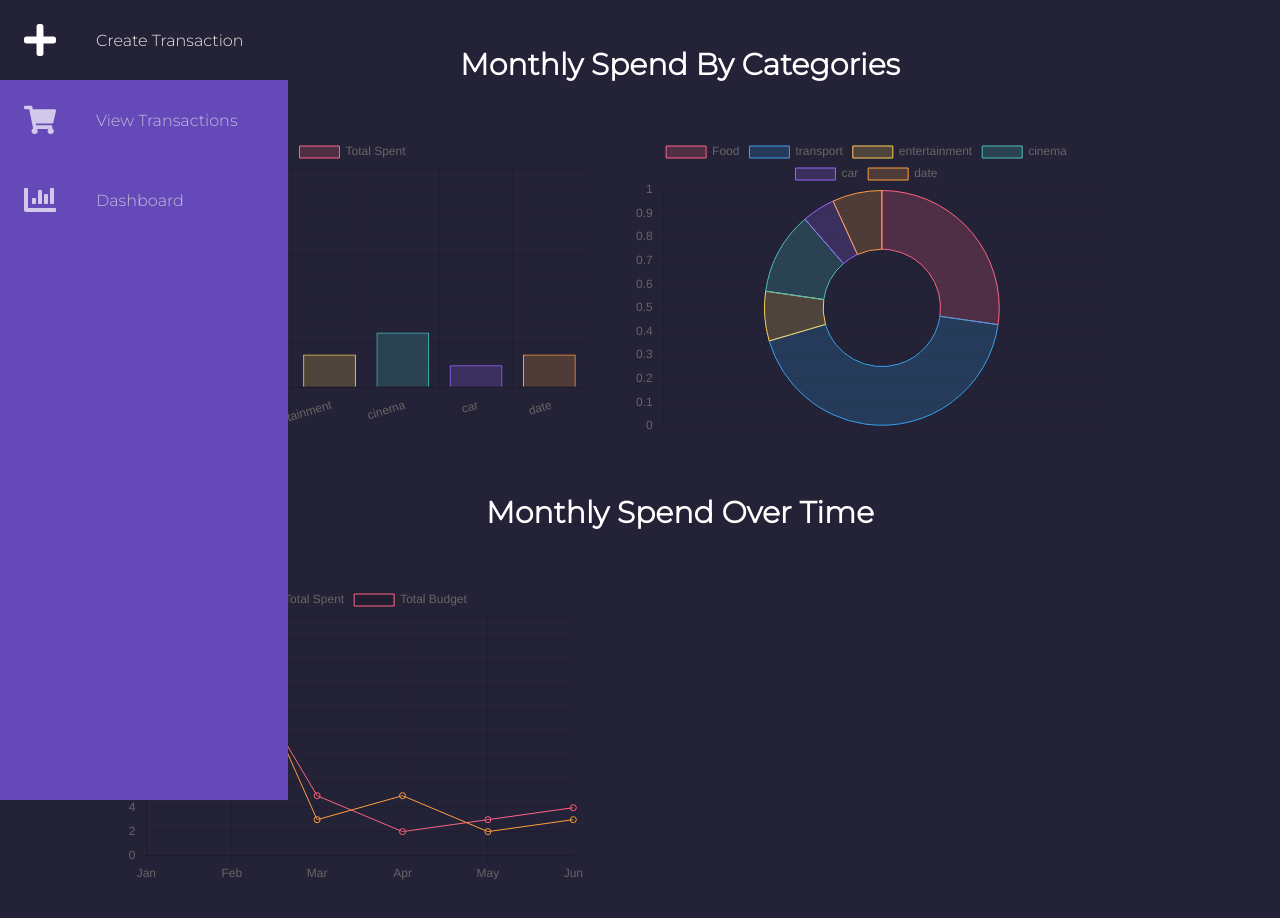
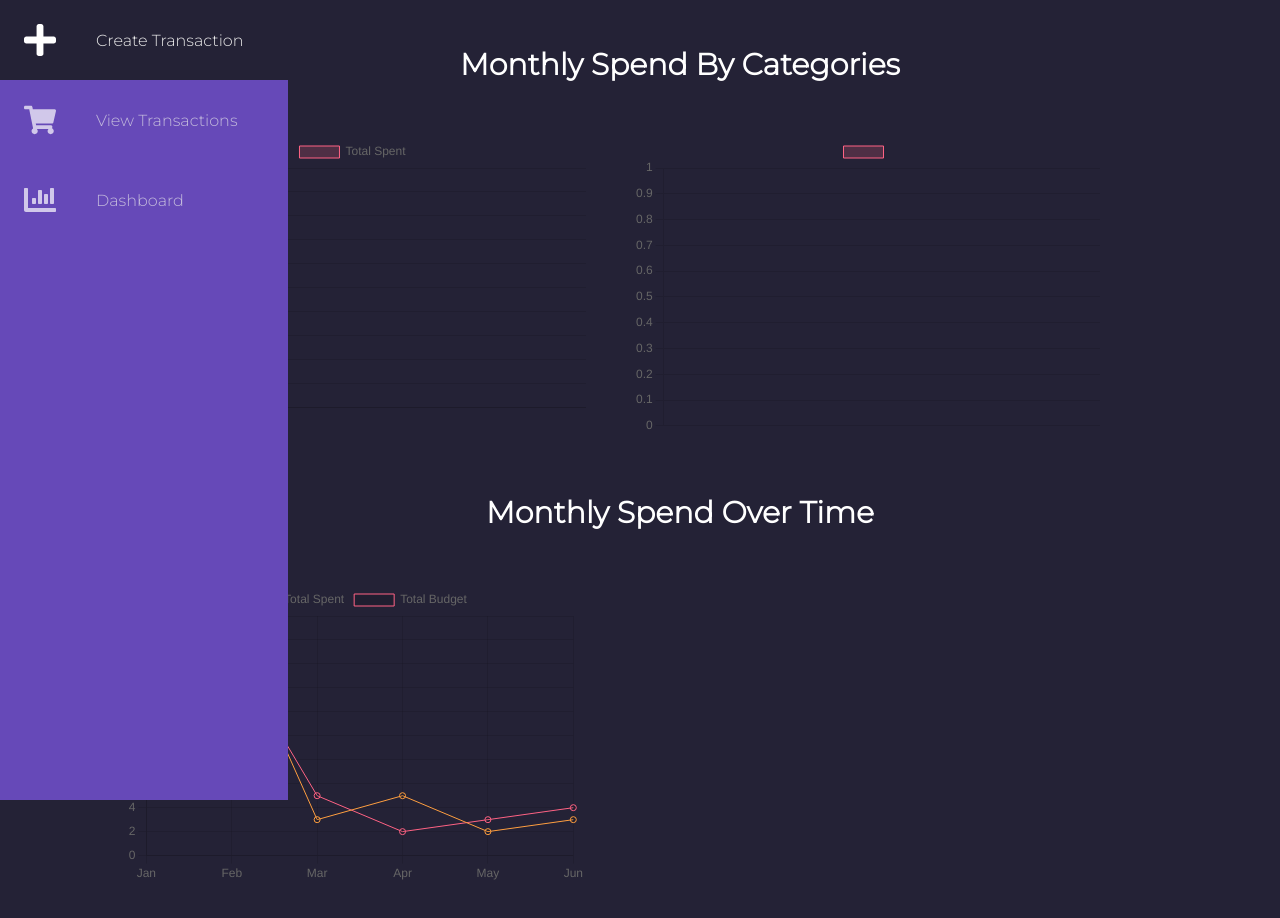
Before and after one commit to AidanKelly-CS/transaction-tracker, a React (Create React App) app: page /dashboard in a window 1280 px wide. Shown: the top 918 px of the page. Built offline with nearby package versions, Linux system fonts and the light colour scheme.

Commit message:
use real data on dashboard

```diff
--- a/src/transactions/dashboard/Dashboard.tsx
+++ b/src/transactions/dashboard/Dashboard.tsx
@@ -1,15 +1,30 @@
-import React from 'react';
+import React, { useEffect, useState } from 'react';
 import './Dashboard.css';
 import {Bar, Doughnut, Line, Pie} from 'react-chartjs-2';
+import { TransactionInterface } from '../view-transactions/TransactionInterface';
+import Category from '../category/Category';
+import { groupCollapsed } from 'console';
 
 export default function Dashboard() {
 
+    const trans = JSON.parse(localStorage.getItem("transactions")) as TransactionInterface[];
+    let groupedTransactions = {"":0};
+    if(trans){
+        delete groupedTransactions[""];
+        trans.forEach(transaction =>{
+          if(groupedTransactions[transaction.category]){
+              groupedTransactions[transaction.category] += parseInt(transaction.total)
+          }else{
+              groupedTransactions[transaction.category] = parseInt(transaction.total);
+          }
+      });
+    };
 
     const data = {
-        labels: ['food', 'transport', 'entertainment', 'cinema', 'car', 'date'],
+        labels: Object.keys(groupedTransactions),
         datasets: [{
             label: 'Total Spent',
-            data: [12, 19, 3, 5, 2, 3],
+            data: Object.values(groupedTransactions),
             backgroundColor: [
                 'rgba(255, 99, 132, 0.2)',
                 'rgba(54, 162, 235, 0.2)',
@@ -28,13 +43,15 @@ export default function Dashboard() {
             ],
             borderWidth: 1
         }]
-    }
+    };
+
+    console.log(data);
 
     const pieData = {
-        labels: ['Food', 'transport', 'entertainment', 'cinema', 'car', 'date'],
+        labels: Object.keys(groupedTransactions),
         datasets: [{
             label: 'Total Spent',
-            data: [12, 19, 3, 5, 2, 3],
+            data: Object.values(groupedTransactions),
             backgroundColor: [
                 'rgba(255, 99, 132, 0.2)',
                 'rgba(54, 162, 235, 0.2)',
```
